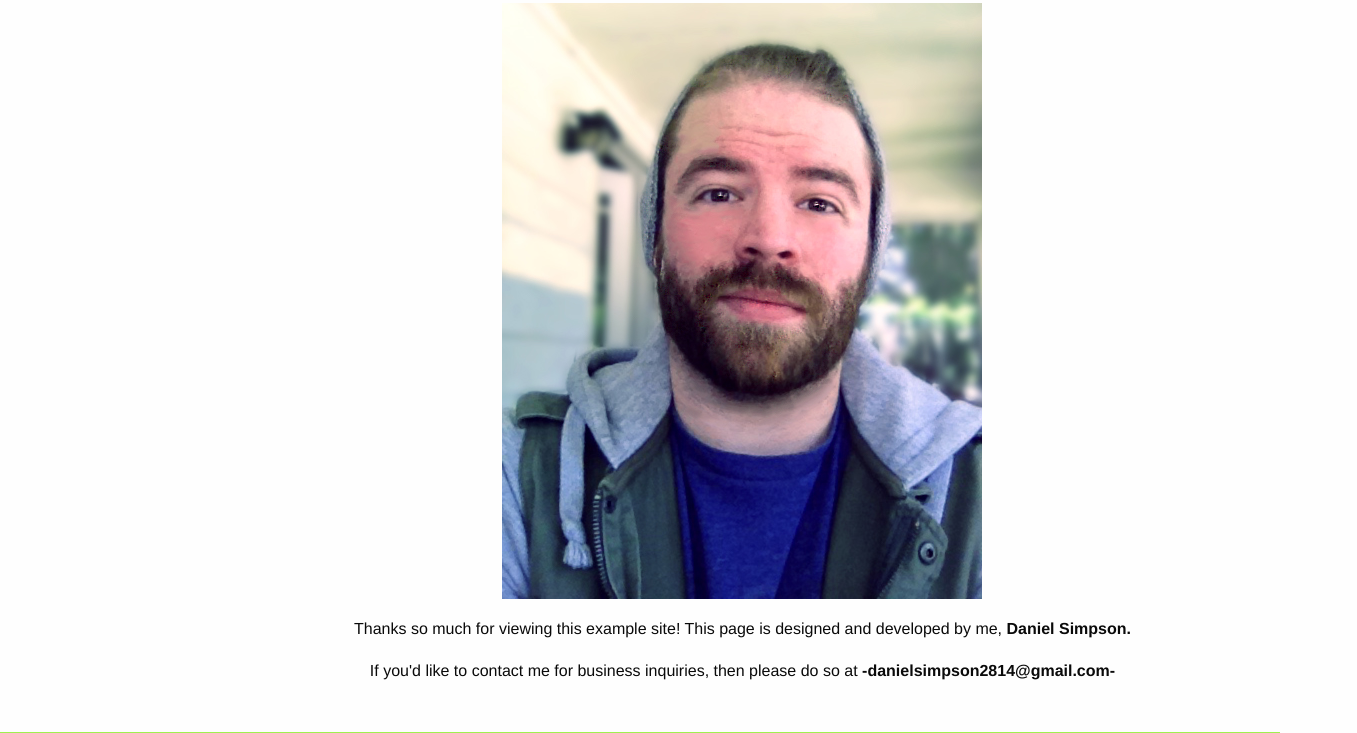
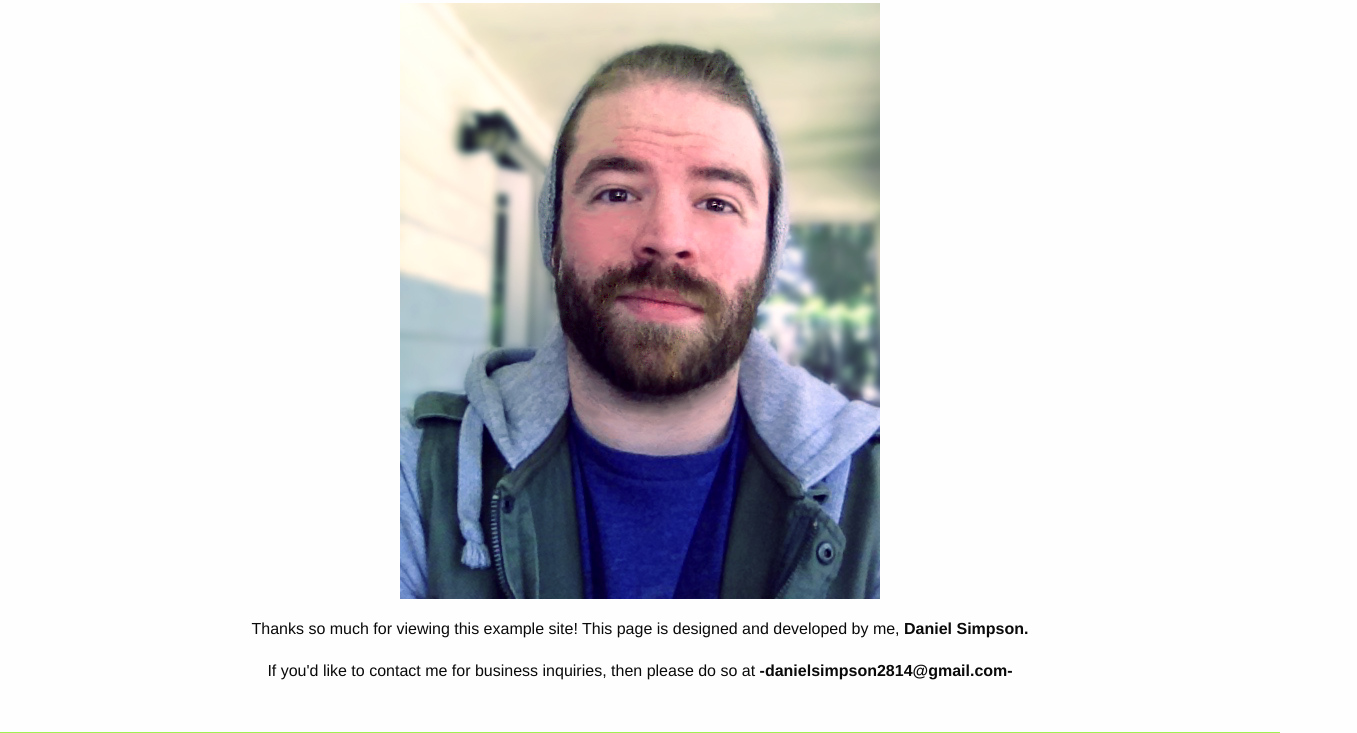
Before and after one commit to DanielSimpson2814/GivingSite, a plain HTML site: page foundation-6.2.3-complete/about.html in a window 1280 px wide. Shown: the part 185-918 px from the top of the page, 1357 px wide, since content can reach past the window. Drawn offline with Linux system fonts and the light colour scheme.

Commit message:
large-offset fix

```diff
--- a/foundation-6.2.3-complete/about.html
+++ b/foundation-6.2.3-complete/about.html
@@ -62,13 +62,13 @@
                 </div>
             </div>
             <div class="row">
-                <div class="small-10 small-offset-1 large-12 large-offset-12 columns">
+                <div class="small-10 small-offset-1 large-12 large-offset-0 columns">
                     <img src="/images/contact_pic_edit.jpg" alt="pic of author"/>
                 </div>
 
             </div>
             <div class="row">
-                <div class="medium-10 medium-offset-1 large-12 large-offset-12 columns">
+                <div class="medium-10 medium-offset-1 large-12 large-offset-0 columns">
                     <p>Thanks so much for viewing this example site! This page is designed and developed by me, <strong>Daniel Simpson.</strong></p>
                     <p>If you'd like to contact me for business inquiries, then please do so at <strong>-danielsimpson2814@gmail.com-</strong></p>
                 </div>
```
